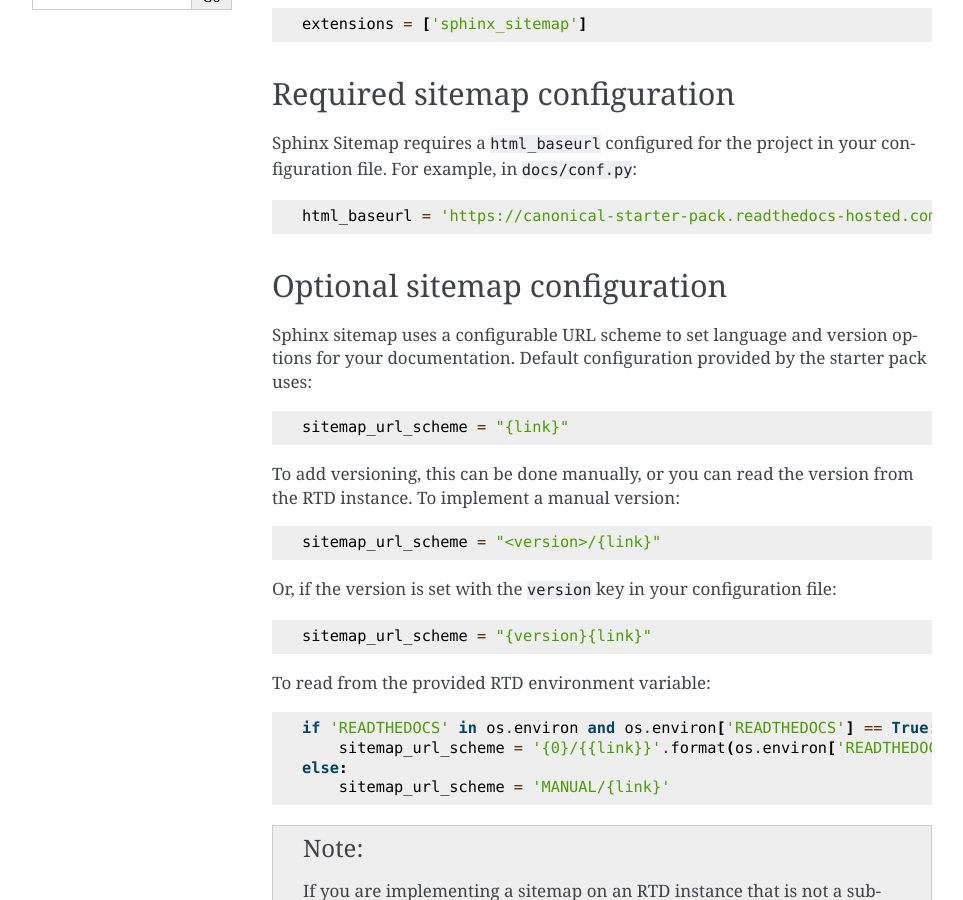
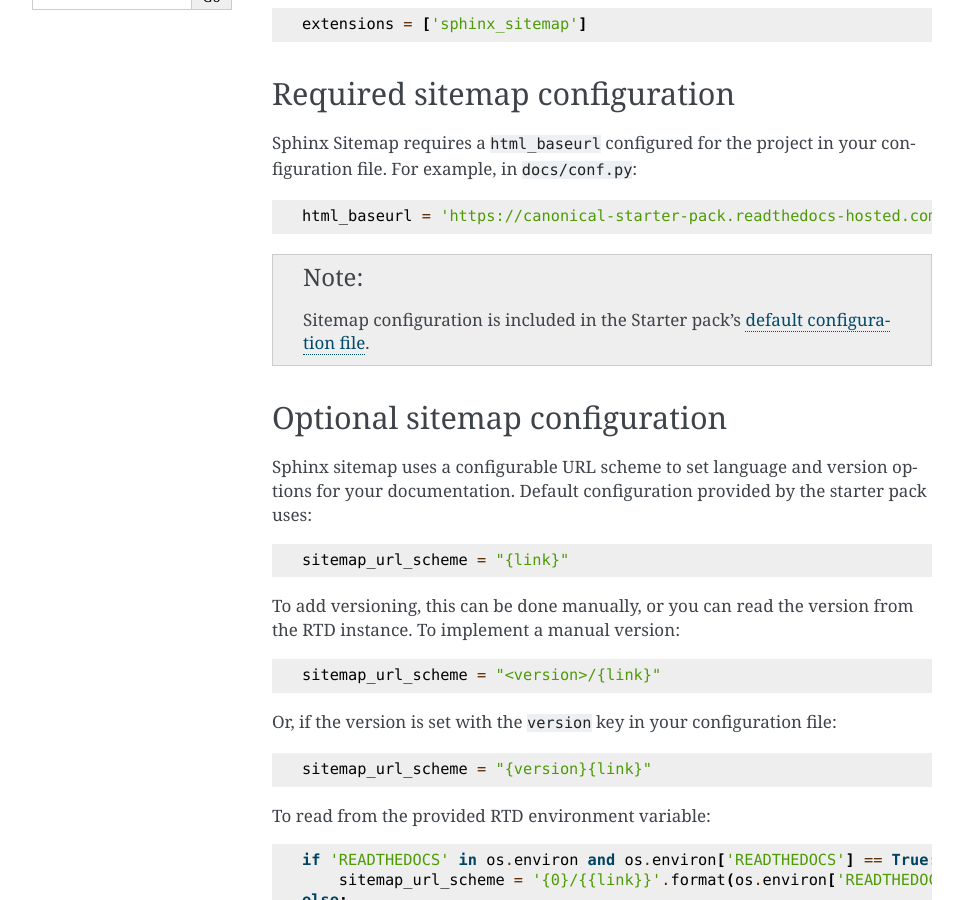
Before and after one commit to canonical/sphinx-docs-starter-pack, a Sphinx documentation site: the page built from docs/how-to/set-up-sitemaps.rst, in a window 1280 px wide and 900 px high, scrolled down 434 px. Shown: the whole window, without its empty margins (148-1111 px from the left). Built offline with Sphinx 7.4.7, drawn with Linux system fonts in a browser that asks for light colours; pages that are not in the unit, such as notebooks, are missing from menus.

Commit message:
docs: add link to sitemap config from docs

```diff
--- a/docs/how-to/set-up-sitemaps.rst
+++ b/docs/how-to/set-up-sitemaps.rst
@@ -34,6 +34,11 @@ configuration file. For example, in :file:`docs/conf.py`:
 .. code-block::
 
     html_baseurl = 'https://canonical-starter-pack.readthedocs-hosted.com/'
+
+.. note::
+
+    Sitemap configuration is included in the Starter pack's
+    `default configuration file <https://github.com/canonical/sphinx-docs-starter-pack/blob/a6a34459c3b6d8b6097e484cd67cc50330274b0d/docs/conf.py#L175>`_.
 
 Optional sitemap configuration
 ------------------------------
```
